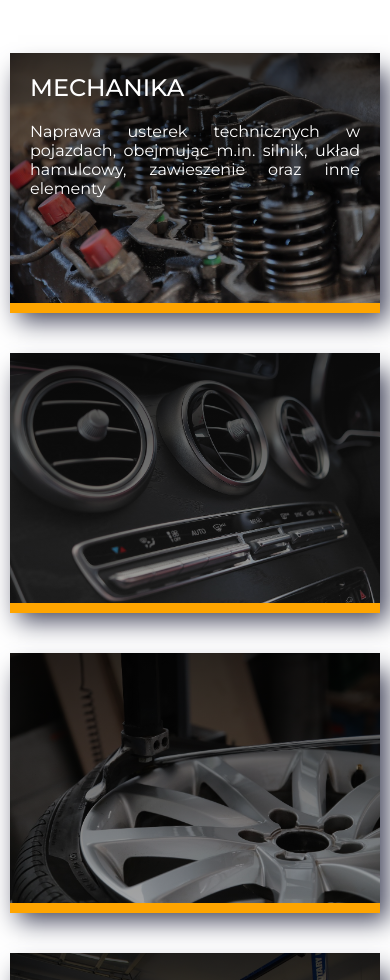
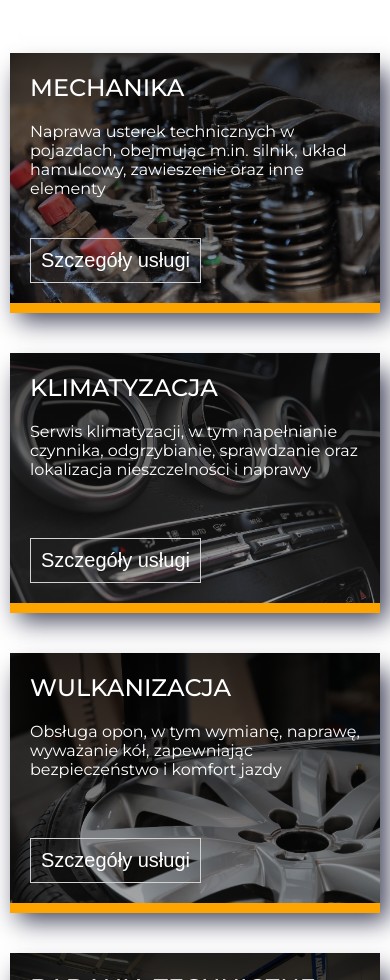
Before and after one commit to mateuszjav/mateuszjav.github.io, a plain HTML site: page index.html in a window 390 px wide. Shown: the part 1020-2000 px from the top of the page. Drawn offline with nearby package versions, Linux system fonts and the light colour scheme.

Commit message:
services design and responsive change part 2

```diff
--- a/index.html
+++ b/index.html
@@ -58,27 +58,41 @@
         <h2 class="services__heading">Usługi</h2>
         <div class="services__box">
             <div class="services__service mechanics">
-                <h2 class="services__service--heading">Mechanika</h2>
-                <div class="services__service--text">
+                <h2 class="service-heading">Mechanika</h2>
+                <div class="service-text">
                     Naprawa usterek technicznych w pojazdach, obejmując m.in. silnik, układ hamulcowy, zawieszenie oraz
                     inne elementy
                 </div>
-
+                <button class="service__button">Szczegóły usługi</button>
             </div>
             <div class="services__service conditioning">
-                <div class="services__service--heading"></div>
-                <h2 class="services__service--text"></h2>
+                <h2 class="service-heading">Klimatyzacja</h2>
+                <div class="service-text">
+                    Serwis klimatyzacji, w tym napełnianie czynnika, odgrzybianie, sprawdzanie oraz lokalizacja
+                    nieszczelności i naprawy
+                </div>
+                <button class="service__button">Szczegóły usługi</button>
             </div>
             <div class="services__service vulcanization">
-                <div class="services__service--heading"></div>
-                <h2 class="services__service--text"></h2>
+                <h2 class="service-heading">Wulkanizacja</h2>
+                <div class="service-text">
+                    Obsługa opon, w tym wymianę, naprawę, wyważanie kół, zapewniając
+                    bezpieczeństwo i komfort jazdy
+                </div>
+                <button class="service__button">Szczegóły usługi</button>
             </div>
             <div class="services__service inspection">
-                <div class="services__service--heading"></div>
-                <h2 class="services__service--text"></h2>
+                <h2 class="service-heading">Badania techniczne</h2>
+                <div class="service-text">
+                    Przeglądy pojazdów na naszych stacjach kontroli w <strong>Krzywdzie</strong> oraz
+                    <strong>Tuchowiczu</strong>, zapewniające rzetelną diagnostykę i pomoc w uzyskaniu ważnego przeglądu
+                </div>
+                <button class="service__button">Szczegóły usługi</button>
             </div>
         </div>
     </section>
+
+    <div></div>
 
     <br>
     <br>
--- a/sass/main.scss
+++ b/sass/main.scss
@@ -144,7 +144,7 @@ body {
     text-transform: uppercase;
     font-size: 3.8rem;
     font-weight: 400;
-    margin-bottom: 10px;
+    margin-bottom: 20px;
     color: rgb(167, 160, 148);
   }
 
@@ -210,7 +210,7 @@ body {
     height: 450px;
     background-color: black;
     padding: 20px;
-    text-align: justify;
+    text-align: left;
   }
 
   &__service::after {
@@ -224,16 +224,30 @@ body {
     z-index: -10000;
     box-shadow: 8px 8px 24px 0px rgba(66, 68, 90, 1);
   }
+}
 
-  &__service--heading {
+.service {
+  &-heading {
     color: white;
     text-transform: uppercase;
     font-weight: 500;
     margin-bottom: 20px;
   }
 
-  &__service--text {
+  &-text {
     color: white;
+  }
+
+  &__button {
+    position: absolute;
+    bottom: 20px;
+    left: 20px;
+    font-size: 2rem;
+    // text-transform: uppercase;
+    color: white;
+    background: none;
+    padding: 10px;
+    border: 1px solid lightgray;
   }
 }
 
@@ -300,3 +314,9 @@ body {
     left: 0;
   }
 }
+
+@media (max-width: 492px) {
+  .header__heading {
+    font-size: 3rem;
+  }
+}
```
Also changed, not shown: css/main.css, 1 other file.
